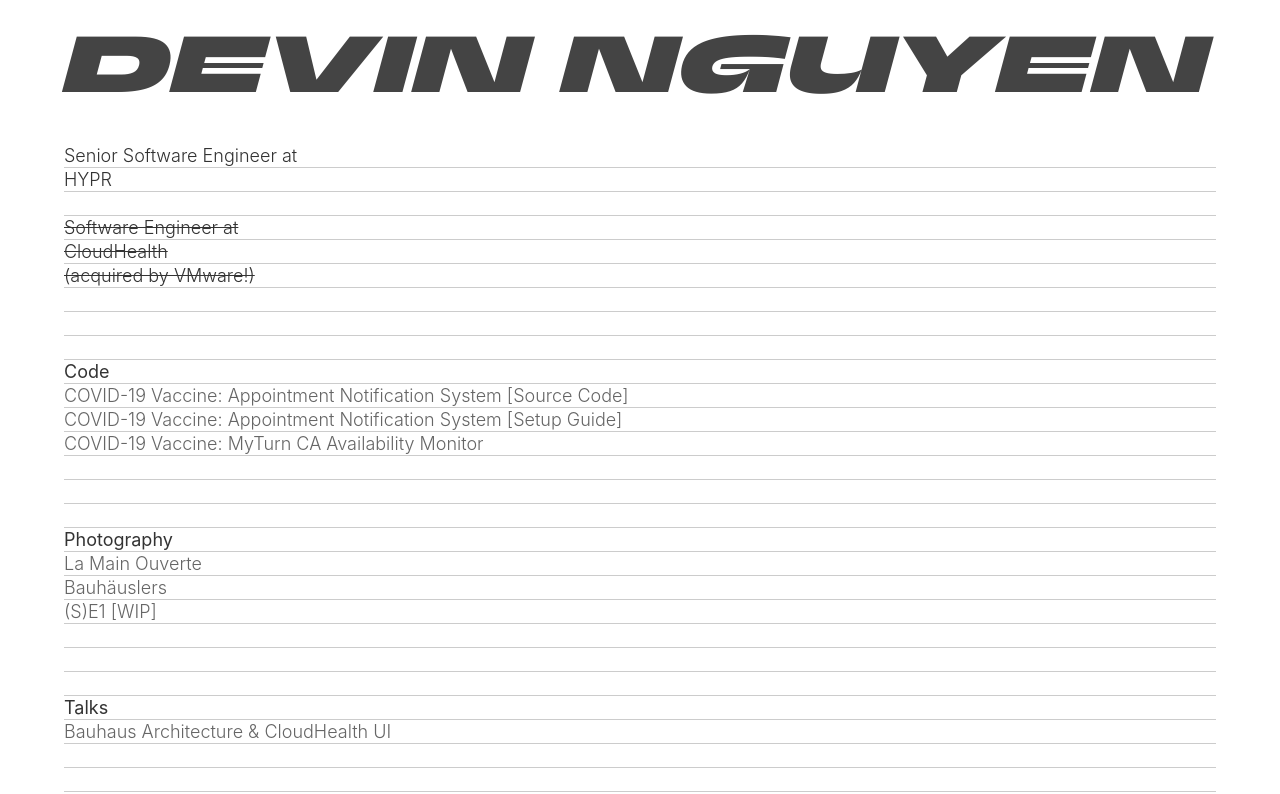
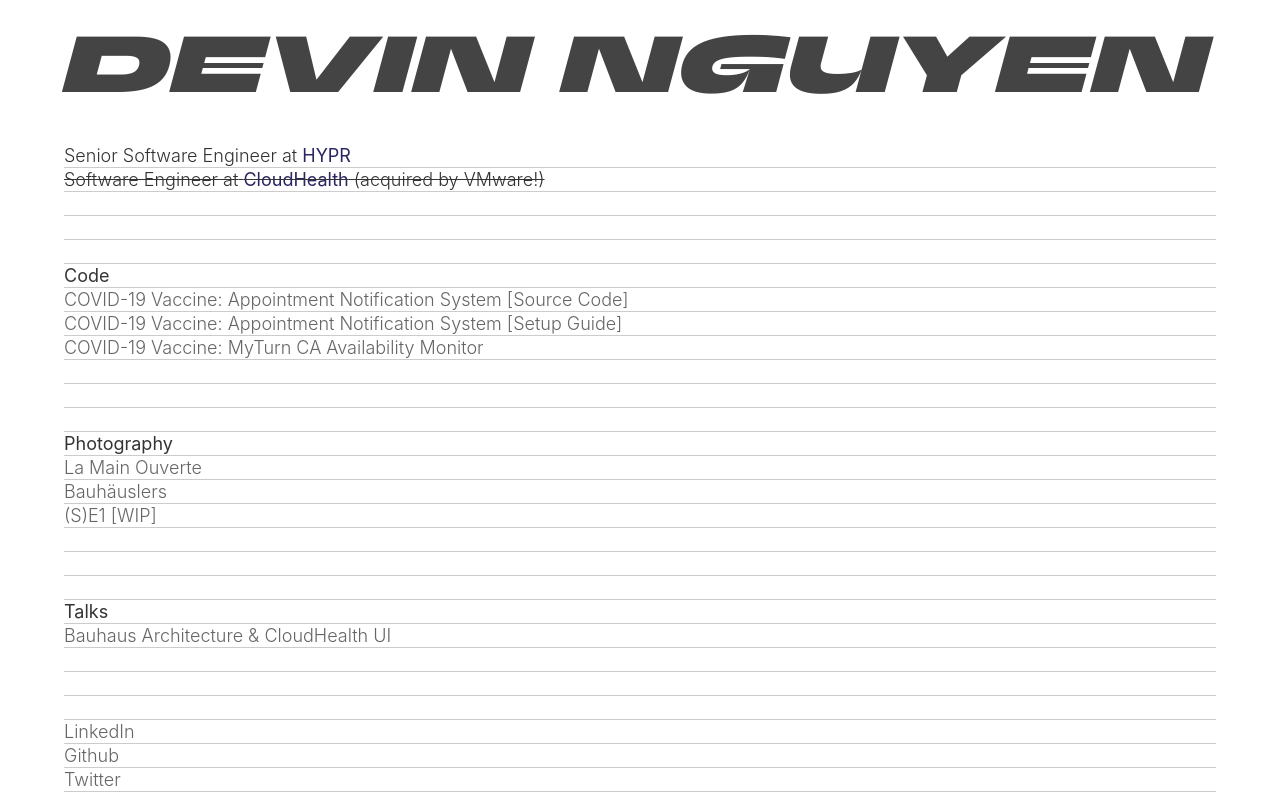
Before and after one commit to devin2712/ddxdevin, a Next.js app: page / in a window 1280 px wide. Shown: the top 794 px of the page. Built offline with nearby package versions, Linux system fonts and the light colour scheme.

Commit message:
Update index.tsx

```diff
--- a/pages/index.tsx
+++ b/pages/index.tsx
@@ -14,27 +14,29 @@ export default function Home() {
         <h1>DEVIN NGUYEN</h1>
         <section className={styles.mainContent}>
           <p>
+            <span className={styles.company}>
               Senior Software Engineer at{" "}
               <a
                 href="https://www.hypr.com/"
-              className={styles.company}
+                className={styles.companyLink}
                 target="_blank"
                 rel="noreferrer"
               >
                 HYPR
               </a>
-          </p>
-          <p className={styles.past}>
+            </span>
+            <span className={styles.past}>
               Software Engineer at{" "}
               <a
                 href="https://www.cloudhealthtech.com/"
-              className={styles.company}
+                className={styles.companyLink}
                 target="_blank"
                 rel="noreferrer"
               >
                 CloudHealth
               </a>
               <span> (acquired by VMware!)</span>
+            </span>
           </p>
           <LinkList
             title="Code"
```
Lines whose indentation alone changed are shown as unchanged.
